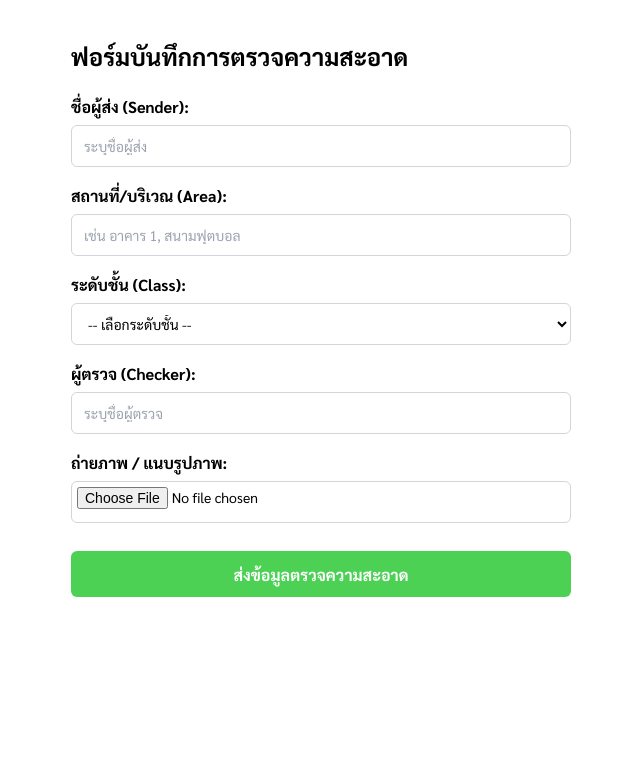
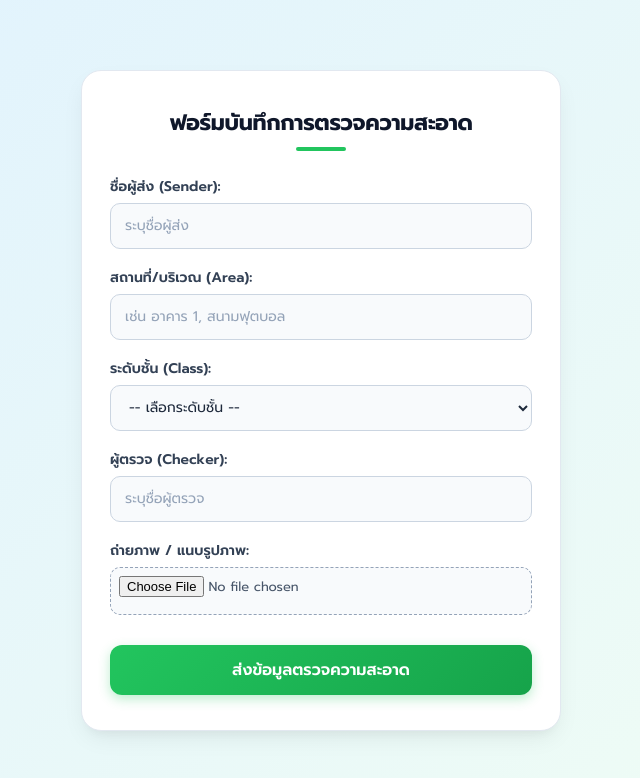
Before and after one commit to kanyaphat011/clean.01, a plain HTML site: page index.html in a window 1280 px wide. Shown: the whole page, without its empty margins (319-959 px from the left). Drawn offline with Linux system fonts and the light colour scheme.

Commit message:
Update index.html

```diff
--- a/index.html
+++ b/index.html
@@ -4,96 +4,160 @@
   <meta charset="UTF-8">
   <meta name="viewport" content="width=device-width, initial-scale=1.0">
   <title>ฟอร์มบันทึกการตรวจความสะอาด</title>
-  <link href="https://fonts.googleapis.com/css2?family=Sarabun:wght@400;700&display=swap" rel="stylesheet">
+  <!-- ดึงฟอนต์ Sarabun และ Prompt ให้ดูสวยนุ่มนวล -->
+  <link href="https://fonts.googleapis.com/css2?family=Prompt:wght@400;500;600;700&family=Sarabun:wght@400;500;600;700&display=swap" rel="stylesheet">
   <style>
     * {
       box-sizing: border-box;
-      font-family: 'Sarabun', sans-serif;
+      font-family: 'Prompt', 'Sarabun', sans-serif;
     }
+
     body {
-      background-color: #ffffff;
+      background: linear-gradient(135deg, #e0f2fe 0%, #f0fdf4 100%);
+      min-height: 100vh;
       margin: 0;
-      padding: 40px 20px;
+      padding: 30px 15px;
       display: flex;
       justify-content: center;
+      align-items: center;
     }
-    .container {
+
+    .card {
+      background: #ffffff;
       width: 100%;
-      max-width: 500px;
+      max-width: 480px;
+      padding: 35px 28px;
+      border-radius: 20px;
+      box-shadow: 0 10px 25px -5px rgba(0, 0, 0, 0.08), 0 8px 10px -6px rgba(0, 0, 0, 0.04);
+      border: 1px solid #e2e8f0;
     }
-    h2 {
-      font-size: 24px;
+
+    .header-title {
+      text-align: center;
+      margin-top: 0;
+      margin-bottom: 25px;
+      color: #0f172a;
+      font-size: 22px;
       font-weight: 700;
-      margin-top: 0;
-      margin-bottom: 24px;
-      color: #000000;
+      letter-spacing: -0.3px;
+      position: relative;
     }
+
+    .header-title::after {
+      content: '';
+      display: block;
+      width: 50px;
+      height: 4px;
+      background: #22c55e;
+      margin: 8px auto 0 auto;
+      border-radius: 10px;
+    }
+
     .form-group {
       margin-bottom: 18px;
     }
+
     label {
       display: block;
-      font-size: 16px;
-      font-weight: 700;
-      margin-bottom: 8px;
-      color: #000000;
+      font-size: 14px;
+      font-weight: 600;
+      margin-bottom: 6px;
+      color: #334155;
     }
+
     input[type="text"],
-    select,
-    .file-input-wrapper {
+    select {
       width: 100%;
-      height: 42px;
-      padding: 8px 12px;
+      height: 46px;
+      padding: 10px 14px;
       font-size: 14px;
-      border: 1px solid #d1d5db;
-      border-radius: 6px;
+      border: 1.5px solid #cbd5e1;
+      border-radius: 10px;
       outline: none;
-      background-color: #ffffff;
+      background-color: #f8fafc;
+      color: #1e293b;
+      transition: all 0.2s ease-in-out;
     }
+
     input[type="text"]:focus,
     select:focus {
-      border-color: #4b5563;
+      border-color: #22c55e;
+      background-color: #ffffff;
+      box-shadow: 0 0 0 4px rgba(34, 197, 94, 0.15);
     }
+
     input::placeholder {
-      color: #9ca3af;
+      color: #94a3b8;
     }
-    /* ช่องเลือกไฟล์รูปภาพ */
+
+    /* ช่องไฟล์รูปภาพแบบการ์ดน่ารัก */
+    .file-input-custom {
+      position: relative;
+      width: 100%;
+      height: 48px;
+      border: 1.5px dashed #94a3b8;
+      border-radius: 10px;
+      background-color: #f8fafc;
+      display: flex;
+      align-items: center;
+      justify-content: center;
+      overflow: hidden;
+      transition: all 0.2s ease-in-out;
+      cursor: pointer;
+    }
+
+    .file-input-custom:hover {
+      border-color: #22c55e;
+      background-color: #f0fdf4;
+    }
+
     input[type="file"] {
       width: 100%;
-      height: 42px;
-      padding: 5px;
-      border: 1px solid #d1d5db;
-      border-radius: 6px;
-      background-color: #ffffff;
-      font-size: 14px;
+      height: 100%;
+      padding: 8px;
+      font-size: 13px;
+      color: #475569;
+      cursor: pointer;
     }
-    /* ปุ่มส่งข้อมูลสีเขียว */
+
+    /* ปุ่มส่งข้อมูลสีเขียวสดใส */
     .btn-submit {
       width: 100%;
-      height: 46px;
-      background-color: #4cd154;
+      height: 50px;
+      background: linear-gradient(135deg, #22c55e 0%, #16a34a 100%);
       color: #ffffff;
       border: none;
-      border-radius: 6px;
+      border-radius: 12px;
       font-size: 16px;
-      font-weight: 700;
+      font-weight: 600;
       cursor: pointer;
-      margin-top: 10px;
-      transition: background-color 0.2s;
+      margin-top: 12px;
+      box-shadow: 0 4px 12px rgba(34, 197, 94, 0.3);
+      transition: all 0.2s ease-in-out;
     }
+
     .btn-submit:hover {
-      background-color: #43bd4a;
+      transform: translateY(-2px);
+      box-shadow: 0 6px 16px rgba(34, 197, 94, 0.4);
+      background: linear-gradient(135deg, #16a34a 0%, #15803d 100%);
     }
+
+    .btn-submit:active {
+      transform: translateY(0);
+    }
+
     .btn-submit:disabled {
-      background-color: #9ca3af;
+      background: #cbd5e1;
+      box-shadow: none;
       cursor: not-allowed;
+      transform: none;
     }
   </style>
 </head>
 <body>
 
-  <div class="container">
-    <h2>ฟอร์มบันทึกการตรวจความสะอาด</h2>
+  <div class="card">
+    <h2 class="header-title">ฟอร์มบันทึกการตรวจความสะอาด</h2>
 
     <form id="inspectionForm">
       <!-- 1. ชื่อผู้ส่ง -->
@@ -128,10 +192,12 @@
         <input type="text" id="checker" placeholder="ระบุชื่อผู้ตรวจ" required>
       </div>
 
-      <!-- 5. แนบรูปภาพ -->
+      <!-- 5. ถ่ายภาพ / แนบรูปภาพ -->
       <div class="form-group">
         <label for="imageFile">ถ่ายภาพ / แนบรูปภาพ:</label>
-        <input type="file" id="imageFile" accept="image/*" required>
+        <div class="file-input-custom">
+          <input type="file" id="imageFile" accept="image/*" required>
+        </div>
       </div>
 
       <!-- ปุ่มส่งข้อมูล -->
@@ -140,10 +206,9 @@
   </div>
 
   <script>
-    // 📍 เอา Web App URL ล่าสุดจาก Apps Script (ที่เลือก Everyone) มาวางตรงนี้
+    // 📍 เปลี่ยน URL ตรงนี้เป็น Web App URL ล่าสุดจาก Apps Script (ที่เลือก Everyone)
     const SCRIPT_URL = "https://script.google.com/macros/s/AKfycbxY4vdnTjB9hHFvrc28Rry6NfvLBJex22pR-Ir7psRSZFHhT-22PuSkMMH4YHQVf_4F/exec";
 
-    // ฟังก์ชันแปลงรูปภาพเป็น Base64
     function getBase64(file) {
       return new Promise((resolve, reject) => {
         const reader = new FileReader();
@@ -153,7 +218,6 @@
       });
     }
 
-    // ฟังก์ชันส่งข้อมูลเข้า Google Sheets
     async function sendData() {
       const btn = document.getElementById("submitBtn");
       const sender = document.getElementById("sender").value.trim();
@@ -168,13 +232,11 @@
       }
 
       btn.disabled = true;
-      btn.innerText = "กำลังส่งข้อมูล...";
+      btn.innerText = "⏳ กำลังส่งข้อมูล...";
 
       try {
-        // แปลงไฟล์รูปภาพ
         const imageBase64 = await getBase64(fileInput.files[0]);
 
-        // จัดเตรียมชุดข้อมูล
         const payload = {
           action: "submit_inspection",
           sender: sender,
@@ -185,17 +247,14 @@
           image: imageBase64
         };
 
-        // ส่งผ่าน API
         await fetch(SCRIPT_URL, {
           method: "POST",
-          mode: "no-cors", // ป้องกันปัญหาสิทธิ์ข้ามอุปกรณ์
-          headers: {
-            "Content-Type": "application/json"
-          },
+          mode: "no-cors",
+          headers: { "Content-Type": "application/json" },
           body: JSON.stringify(payload)
         });
 
-        alert("บันทึกข้อมูลเรียบร้อยแล้ว!");
+        alert("🎉 บันทึกข้อมูลเรียบร้อยแล้ว!");
         document.getElementById("inspectionForm").reset();
 
       } catch (error) {
```
